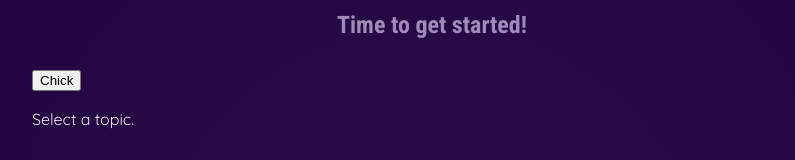
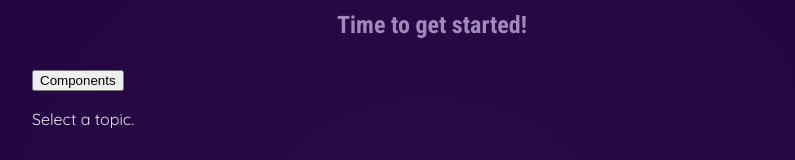
Before and after one commit to mdtanveeralamgir/react-udemy-2nd, a React (Vite) app: page / in a window 1280 px wide. Shown: the part 325-485 px from the top of the page, without its empty margins (208-1003 px from the left). Built offline with nearby package versions, Linux system fonts and the light colour scheme.

Commit message:
lecture_56_conditionalStyling

```diff
--- a/src/App.jsx
+++ b/src/App.jsx
@@ -25,8 +25,11 @@ function App() {
       </header>
       <main>
         <h2>Time to get started!</h2>
-        <SelectButton onSelect={() => handleSelect("components")}>
-          Chick
+        <SelectButton
+          onSelect={() => handleSelect("components")}
+          selectedOne={example === "components"}
+        >
+          Components
         </SelectButton>
         {!example ? (
           <p>Select a topic.</p>
--- a/src/Components/Button/SelectButton.jsx
+++ b/src/Components/Button/SelectButton.jsx
@@ -1,5 +1,10 @@
 const SelectButton = (props) => {
-  return <button onClick={props.onSelect}>{props.children}</button>;
+  let isSelected = props.selectedOne ? "active" : "";
+  return (
+    <button className={isSelected} onClick={props.onSelect}>
+      {props.children}
+    </button>
+  );
 };
 
 export default SelectButton;
```
